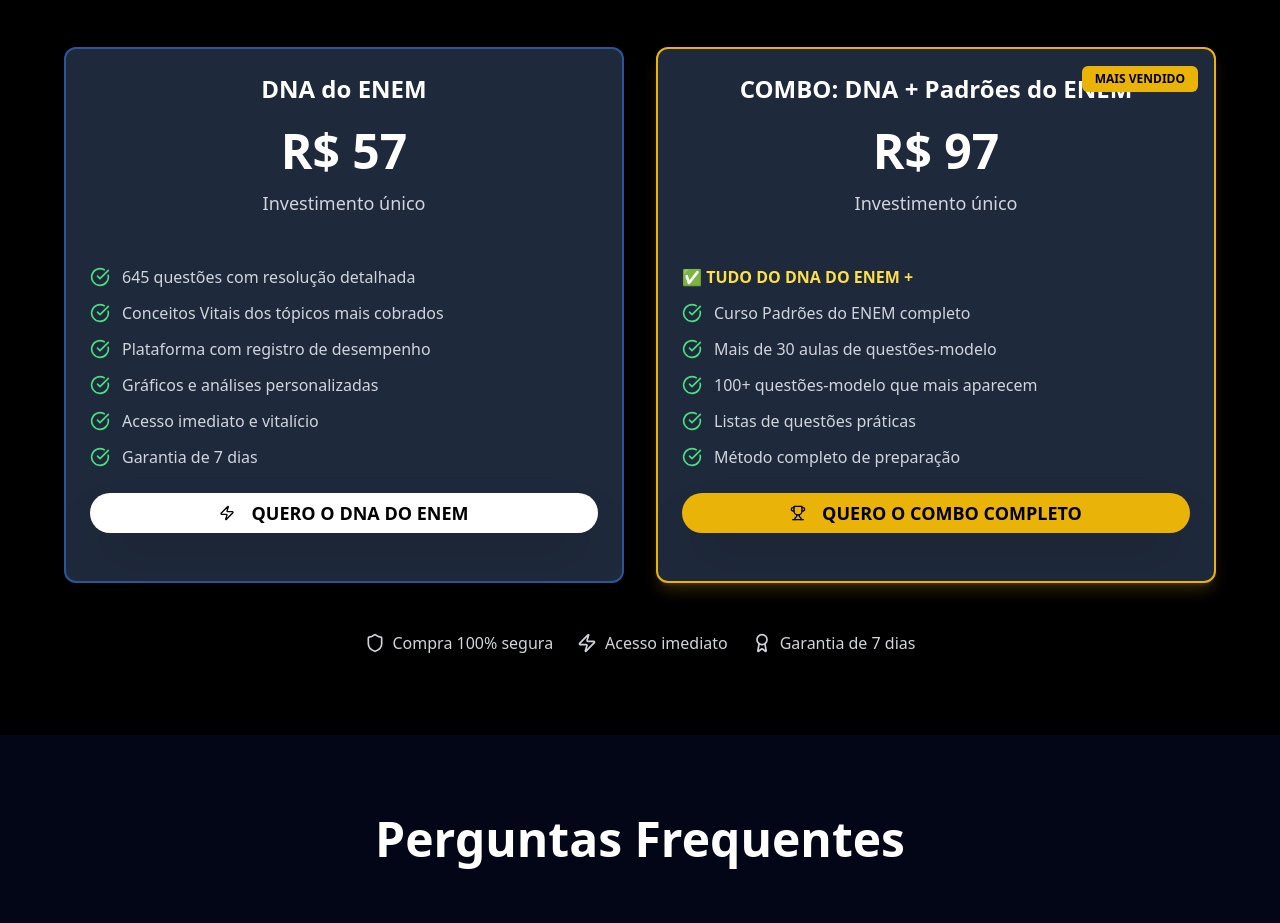
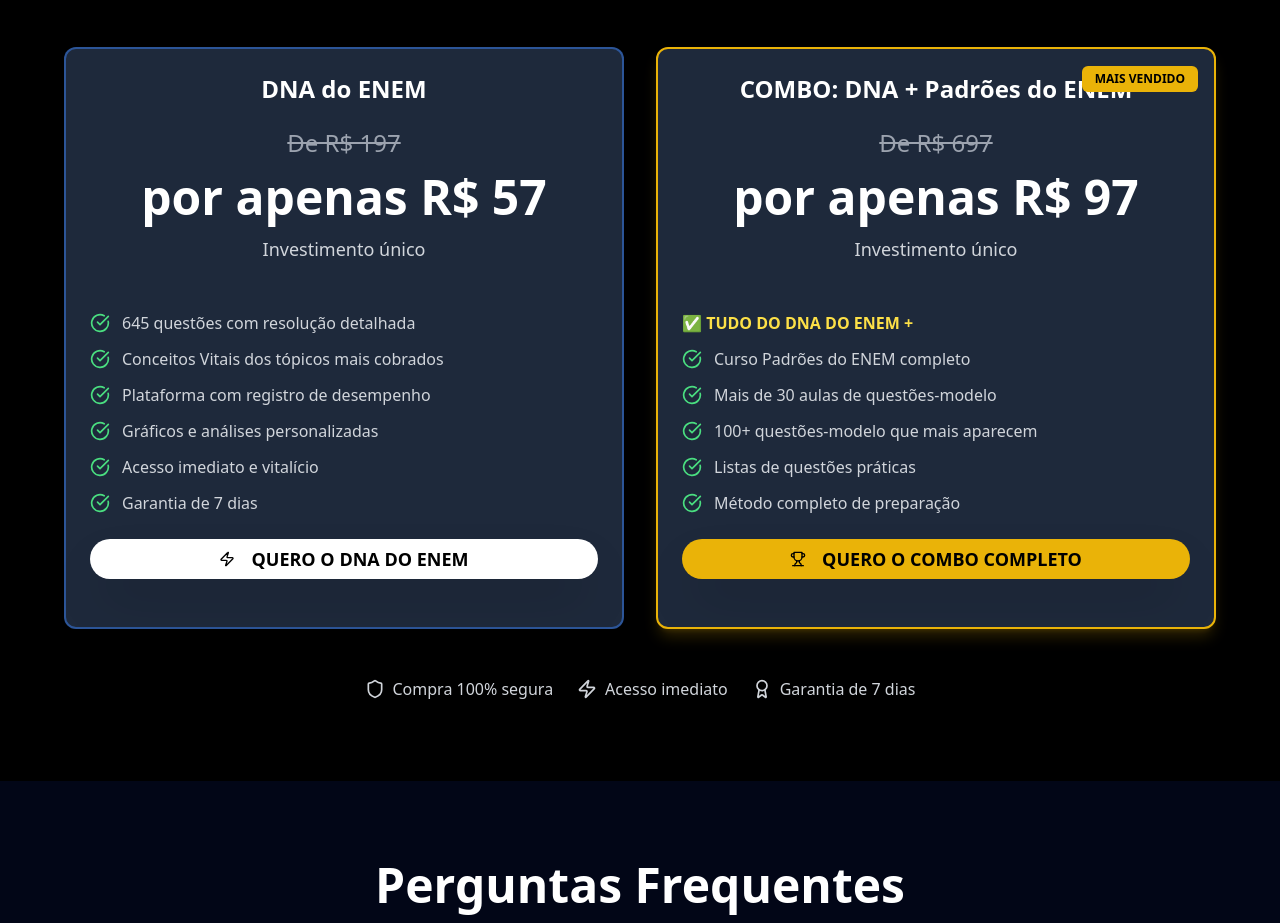
Before and after one commit to Mario2332/LP-DNA-do-ENEM, a React (Vite) app: page / in a window 1280 px wide. Shown: the part 4120-5043 px from the top of the page. Built offline with nearby package versions, Linux system fonts and the light colour scheme.

Commit message:
feat: adiciona preços com desconto para maior conversão
- DNA do ENEM: 'De R$ 197 por apenas R$ 57'
- COMBO: 'De R$ 697 por apenas R$ 97'
- Preços originais riscados em cinza
- Preços com desconto em destaque
- Aumenta percepção de valor e urgência

```diff
--- a/src/App.jsx
+++ b/src/App.jsx
@@ -456,7 +456,10 @@ function App() {
                 <Card className="bg-slate-800 border-2 border-blue-500/50 backdrop-blur-sm h-full hover:border-blue-400 transition-all duration-300">
                   <CardHeader className="text-center">
                     <CardTitle className="text-2xl font-bold text-white mb-4">DNA do ENEM</CardTitle>
-                    <div className="text-5xl font-bold text-white mb-2">R$ 57</div>
+                    <div className="mb-2">
+                      <span className="text-2xl text-gray-400 line-through">De R$ 197</span>
+                    </div>
+                    <div className="text-5xl font-bold text-white mb-2">por apenas R$ 57</div>
                     <div className="text-lg text-gray-300 mb-6">Investimento único</div>
                   </CardHeader>
                   <CardContent className="space-y-3 text-left">
@@ -511,7 +514,10 @@ function App() {
                     <CardTitle className="text-2xl font-bold text-white mb-4">
                       COMBO: DNA + Padrões do ENEM
                     </CardTitle>
-                    <div className="text-5xl font-bold text-white mb-2">R$ 97</div>
+                    <div className="mb-2">
+                      <span className="text-2xl text-gray-400 line-through">De R$ 697</span>
+                    </div>
+                    <div className="text-5xl font-bold text-white mb-2">por apenas R$ 97</div>
                     <div className="text-lg text-gray-300 mb-6">Investimento único</div>
                   </CardHeader>
                   <CardContent className="space-y-3 text-left">
```
